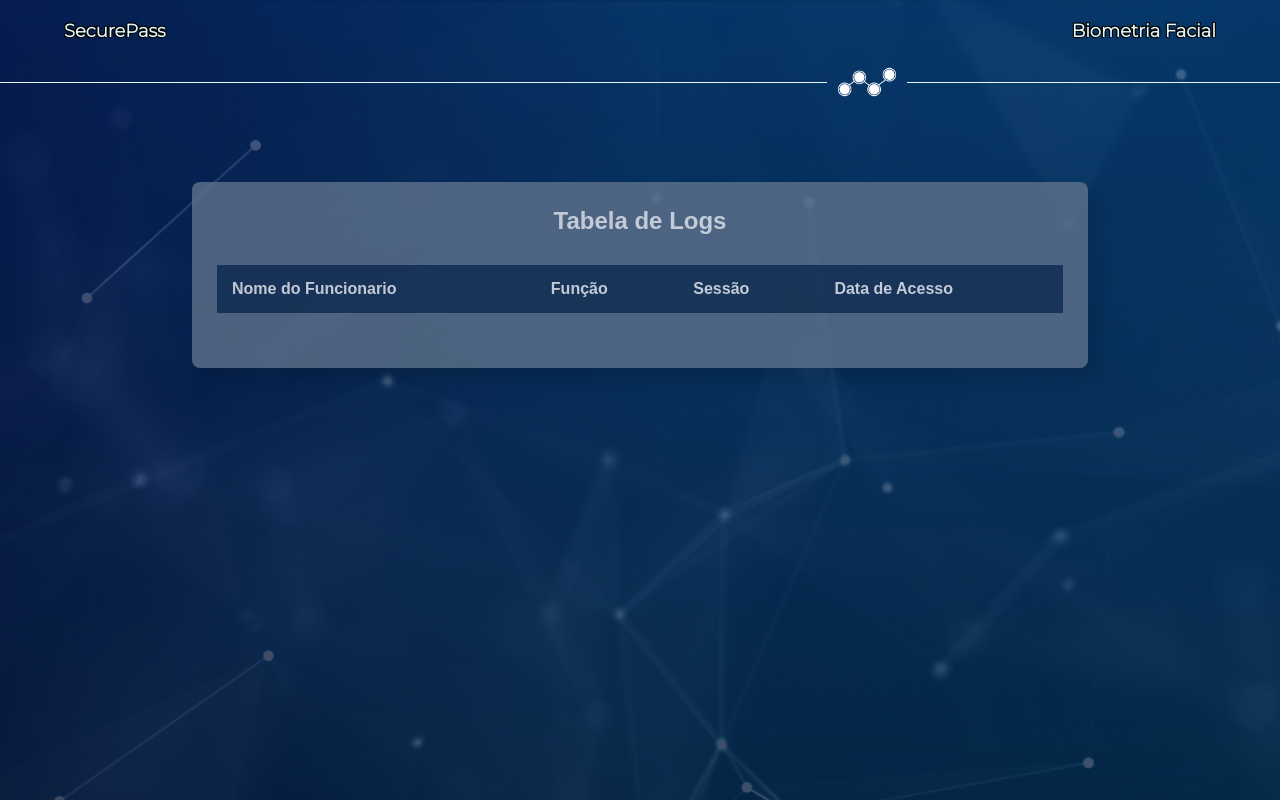
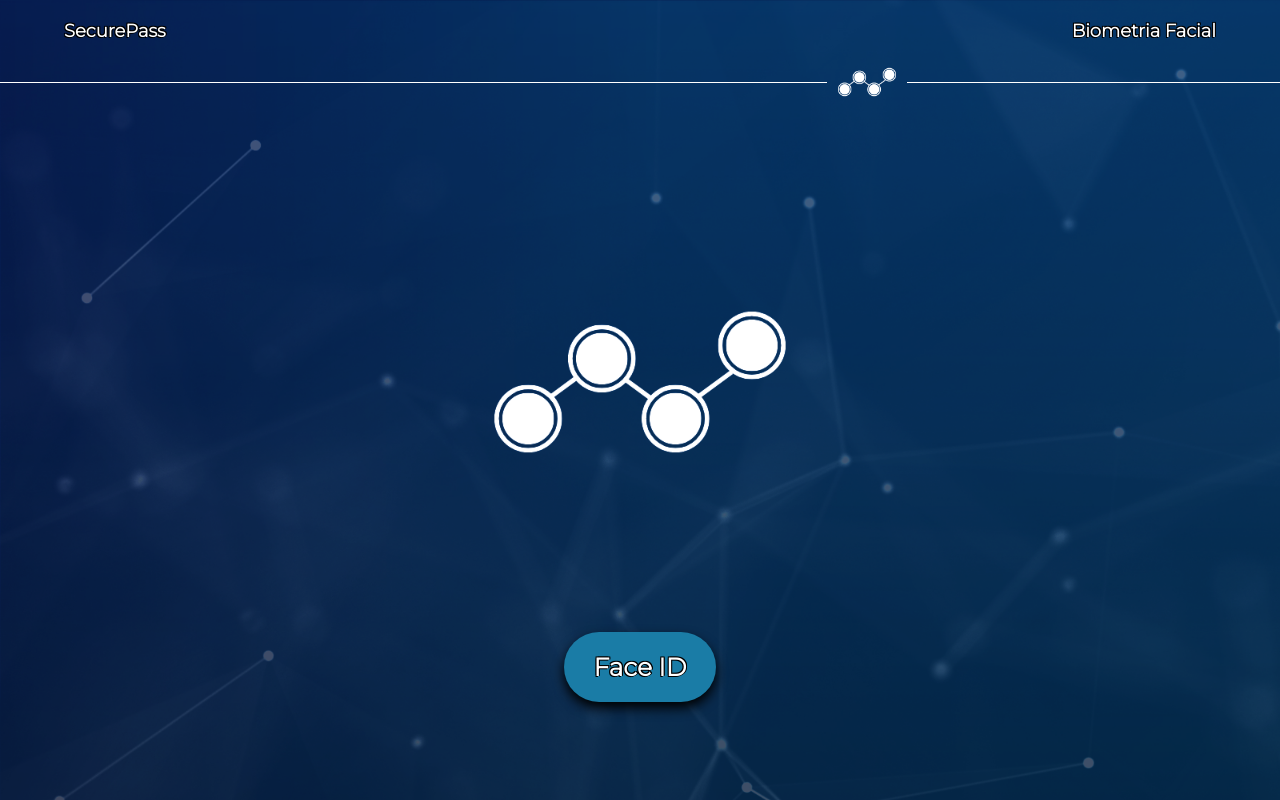
Before and after one commit to SecurePass-Senai/Secure-Pass-Center, a React (Vite) app: page / in a window 1280 px wide. Built offline with nearby package versions, Linux system fonts and the light colour scheme.

Commit message:
SecurePass1509-1

```diff
--- a/src/main.tsx
+++ b/src/main.tsx
@@ -8,15 +8,17 @@ import Header from './components/Header'
 // import App from './App.tsx'
 import './index.css'
 // import Cadastro from './pages/Cadastro'
-import Acoes from './pages/Acoes'
+// import Acoes from './pages/Acoes'
+import EntradaIdFacial from './pages/EntradaIdFacial'
 
 ReactDOM.createRoot(document.getElementById('root')!).render(
   <React.StrictMode>
     <Header/>
     {/* <App /> */}
 
-    <Acoes />
+    {/* <Acoes /> */}
     {/* <Cadastro /> */}
+    <EntradaIdFacial />
 
     {/* <Botoes /> */}
 
--- /dev/null
+++ b/src/pages/EntradaIdFacial/index.tsx
@@ -0,0 +1,30 @@
+import "./style.css"
+import FaceID from "../../assets/img/Logo.png"
+
+export default function EntradaIdFacial (){
+
+
+return(
+    <>
+
+    <div className="content">
+  <div className="rosto-leitura">
+    <img
+      src={FaceID}
+      alt="Imagem da Biometria"
+      className="circle-image"
+    />
+  </div>
+  <div className="btn">
+    <a href="" className="botao_principal">
+      Face ID
+    </a>
+  </div>
+</div>
+
+
+    </>
+)
+
+
+}
--- /dev/null
+++ b/src/pages/EntradaIdFacial/style.css
@@ -0,0 +1,133 @@
+* {
+    padding: 0;
+    margin: 0;
+    box-sizing: border-box;
+  }
+
+
+
+  h1,
+  h2 {
+    font-family: 'Montserrat', sans-serif;
+    font-weight: bold;
+    font-size: 18px;
+    color: white;
+    /* -webkit-text-stroke-width: 1px;
+      -webkit-text-stroke-color: #000; */
+    text-shadow:
+      -1px -1px 0px #000,
+      -1px 1px 0px #000,
+      1px -1px 0px #000,
+      1px 0px 0px #000;
+    margin-top: 10px;
+
+  }
+
+  .cabeca {
+    display: flex;
+    justify-content: space-between;
+    margin: 15px;
+
+  }
+
+  .esquerda {
+    width: 1030px;
+    height: 1px;
+    /* margin-top: 10px; */
+  }
+
+  .direita {
+    width: 460px;
+    height: 1px;
+    /* margin-top: 10px; */
+  }
+
+  .linha img {
+    width: 70px;
+    margin-top: -19px;
+  }
+
+  .linha {
+    display: flex;
+  }
+
+  .content {
+    display: flex;
+    flex-direction: column;
+    align-items: center;
+    width: 100%;
+
+  }
+
+  .circle-image {
+    width: 100%;
+    height: 100%;
+    object-fit: cover;
+    border-radius: 50%;
+  }
+
+  .rosto-leitura {
+    display: flex;
+    margin-top: 60px;
+    /* margin-left: 50%;
+      transform: translate(-50%, -50%); */
+    /* width: 375px; */
+    align-items: center;
+    height: 400px;
+    border-radius: 40px;
+  }
+
+  .botao_principal {
+    display: flex;
+    align-items: center;
+    border: none;
+    /* margin-top: 450px; */
+    /* transform: translate(-50%, -50%); */
+    font-family: 'Montserrat', sans-serif;
+    font-weight: bold;
+    font-size: 25px;
+    color: white;
+    white-space: nowrap;
+    border-radius: 70px;
+    padding: 20px 30px;
+    background-color: #1A7CA6;
+    filter: drop-shadow(0px 6px 6px rgba(0, 0, 0, 10));
+    text-shadow:
+      -1px -1px 0px #000,
+      -1px 1px 0px #000,
+      1px -1px 0px #000,
+      1px 0px 0px #000;
+    text-align: center;
+    text-decoration: none;
+
+  }
+
+
+  .btn {
+    display: flex;
+    margin-top: 50px;
+    /* margin-left: -40%; */
+
+  }
+
+  a:hover {
+    background-color: orange;
+    color: #000;
+  }
+
+
+  @media screen and (max-width:768px) {
+    .linha hr {
+
+      display: none;
+    }
+
+    .cabeca {
+      display: none;
+    }
+
+    .linha img {
+      margin-top: 10px;
+    }
+
+  }
```
